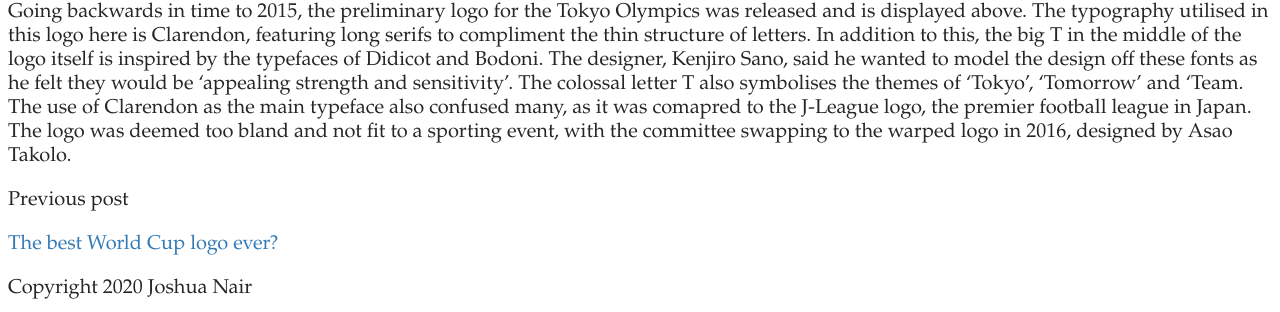
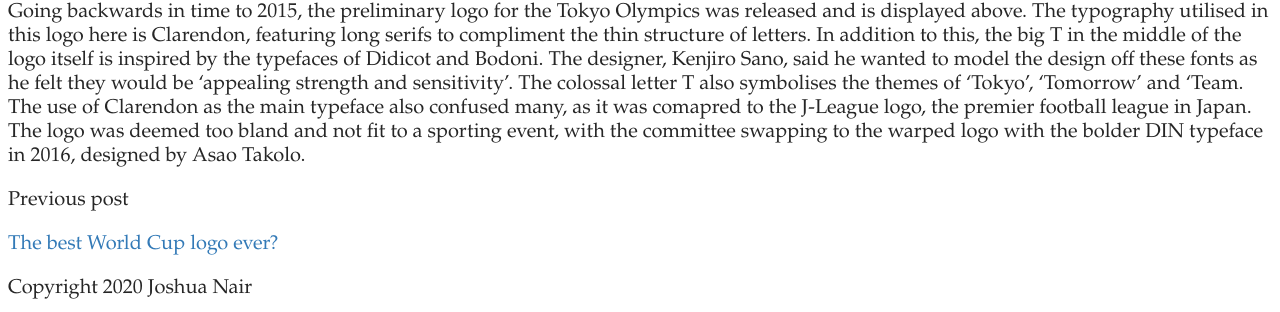
Before and after one commit to joshnair10/TypogBlog, a Jekyll site: the page built from _posts/2020-10-23-the-postponed-olympic-games.md, in a window 1280 px wide. Shown: the part 1435-1747 px from the top of the page. Built offline with Jekyll 4.4.1, drawn with Linux system fonts in a browser that asks for light colours; some web fonts are replaced; comment, search, counter and statistics services are not loaded.

Commit message:
Update Post “2020-10-23-the-postponed-olympic-games”

```diff
--- a/_posts/2020-10-23-the-postponed-olympic-games.md
+++ b/_posts/2020-10-23-the-postponed-olympic-games.md
@@ -11,4 +11,4 @@ The logo features boxes that range in size and width, arranged in a warped shape
 
 ![https://static.wikia.nocookie.net/logopedia/images/9/9f/Tokyo_2020_1st_Generation.svg/revision/latest?cb=20190425130834](../uploads/tokyo_2020_1st_generation.png)
 
-Going backwards in time to 2015, the preliminary logo for the Tokyo Olympics was released and is displayed above. The typography utilised in this logo here is Clarendon, featuring long serifs to compliment the thin structure of letters. In addition to this, the big T in the middle of the logo itself is inspired by the typefaces of Didicot and Bodoni. The designer, Kenjiro Sano, said he wanted to model the design off these fonts as he felt they would be 'appealing strength and sensitivity'. The colossal letter T also symbolises the themes of 'Tokyo', 'Tomorrow' and 'Team. The use of Clarendon as the main typeface also confused many, as it was comapred to the J-League logo, the premier football league in Japan. The logo was deemed too bland and not fit to a sporting event, with the committee swapping to the warped logo in 2016, designed by Asao Takolo.
+Going backwards in time to 2015, the preliminary logo for the Tokyo Olympics was released and is displayed above. The typography utilised in this logo here is Clarendon, featuring long serifs to compliment the thin structure of letters. In addition to this, the big T in the middle of the logo itself is inspired by the typefaces of Didicot and Bodoni. The designer, Kenjiro Sano, said he wanted to model the design off these fonts as he felt they would be 'appealing strength and sensitivity'. The colossal letter T also symbolises the themes of 'Tokyo', 'Tomorrow' and 'Team. The use of Clarendon as the main typeface also confused many, as it was comapred to the J-League logo, the premier football league in Japan. The logo was deemed too bland and not fit to a sporting event, with the committee swapping to the warped logo with the bolder DIN typeface in 2016, designed by Asao Takolo.
```
